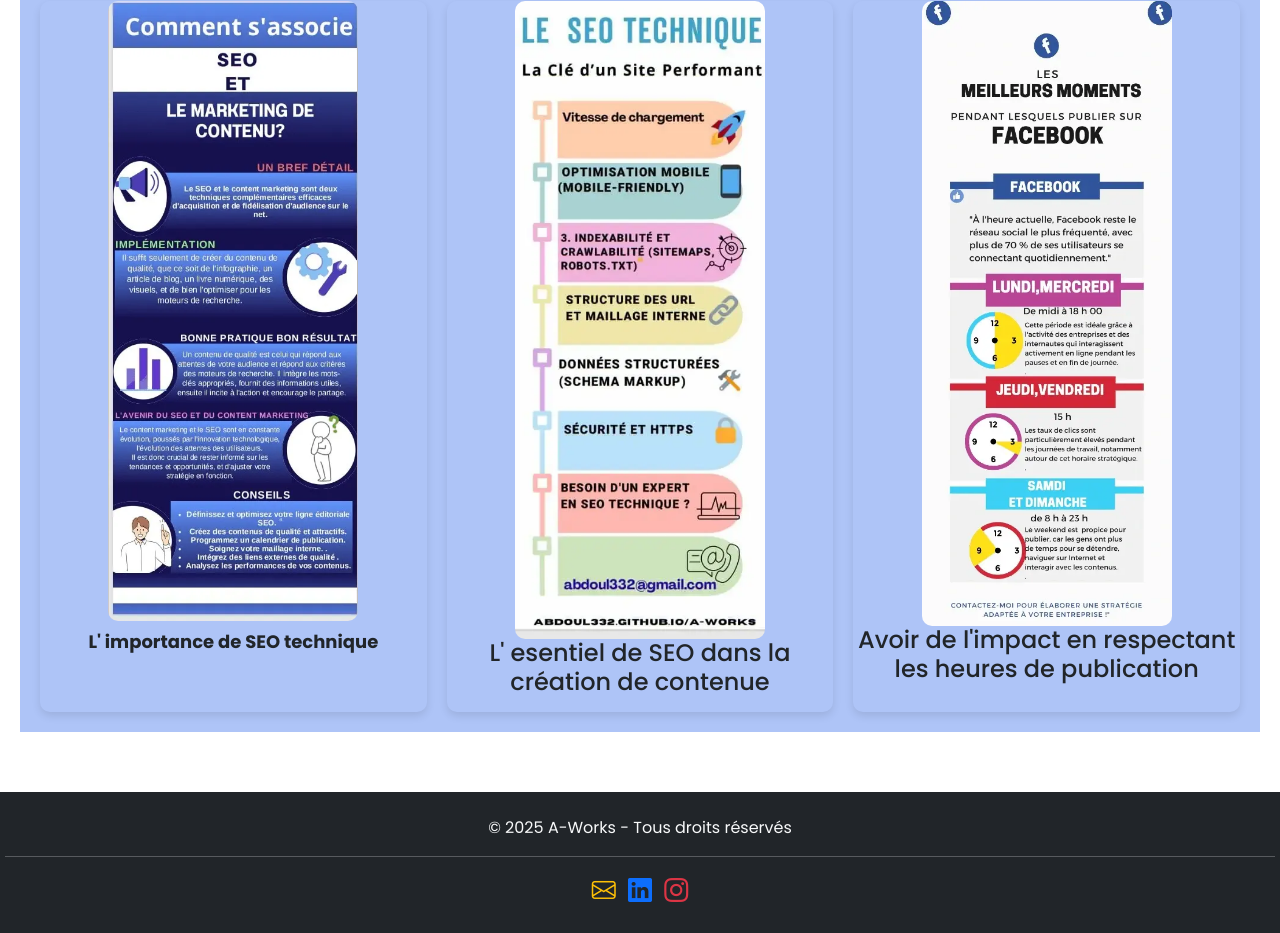
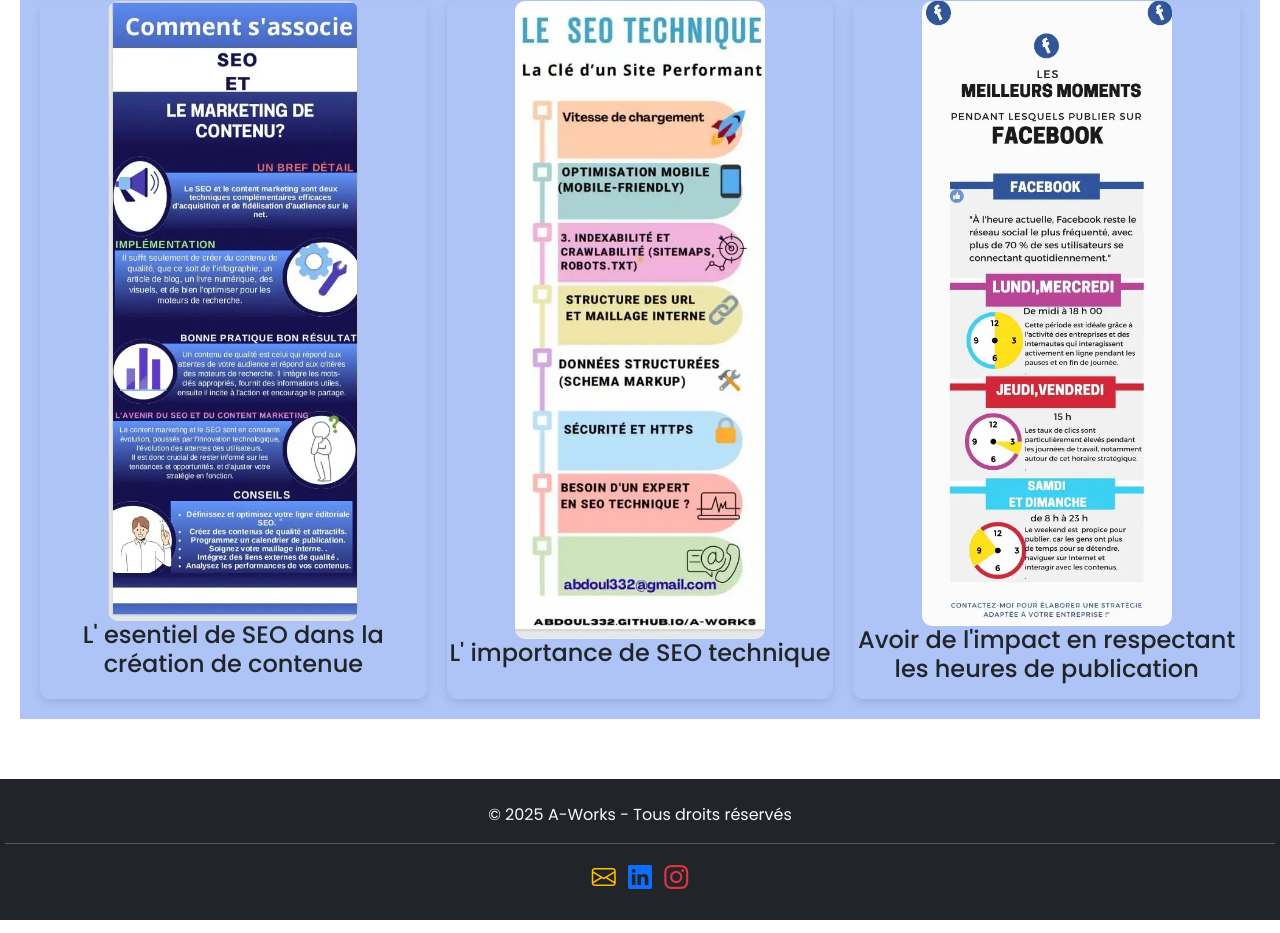
Before and after one commit to Abdoul332/a-works, a plain HTML site: page Untitled2.html in a window 1280 px wide. Shown: the part 1181-2114 px from the top of the page. Drawn offline with nearby package versions, Linux system fonts and the light colour scheme.

Commit message:
Correction des titres pour améliorer la clarté et le SEO dans Untitled2.html

```diff
--- a/Untitled2.html
+++ b/Untitled2.html
@@ -103,12 +103,12 @@
             <div class="portfolio-grid">
             <div class="realisation">
                 <img src="img/Seo-content.webp" alt="Seo technique" loading="lazy" width="10">
-               <h4>L' importance de SEO technique</h4>
+               <h3>L' esentiel de SEO  dans la création de contenue</h3>
             </div>
             <div class="realisation">
 
                 <img src="img/technical-seo.webp" alt="responsive footer" loading="lazy" width="100">
-                <h3>  L' esentiel de SEO  dans la création de contenue </h3>
+                <h3>L' importance de SEO technique </h3>
             </div>
             <div class="realisation">
                 <img src="img/facebook strategie.webp" alt="strategie" loading="lazy" width="100">
```
